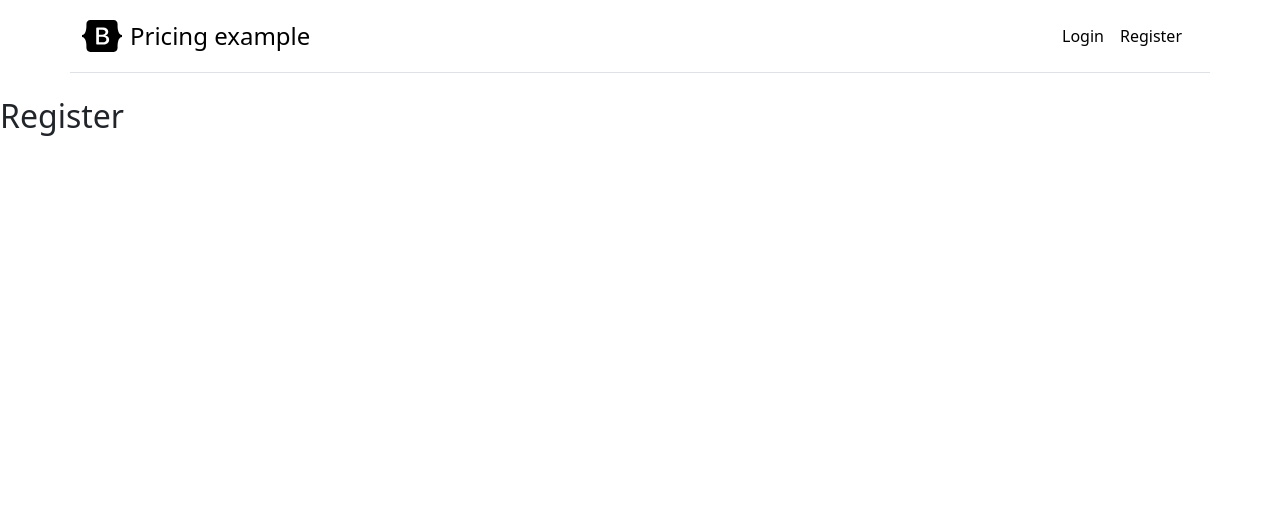
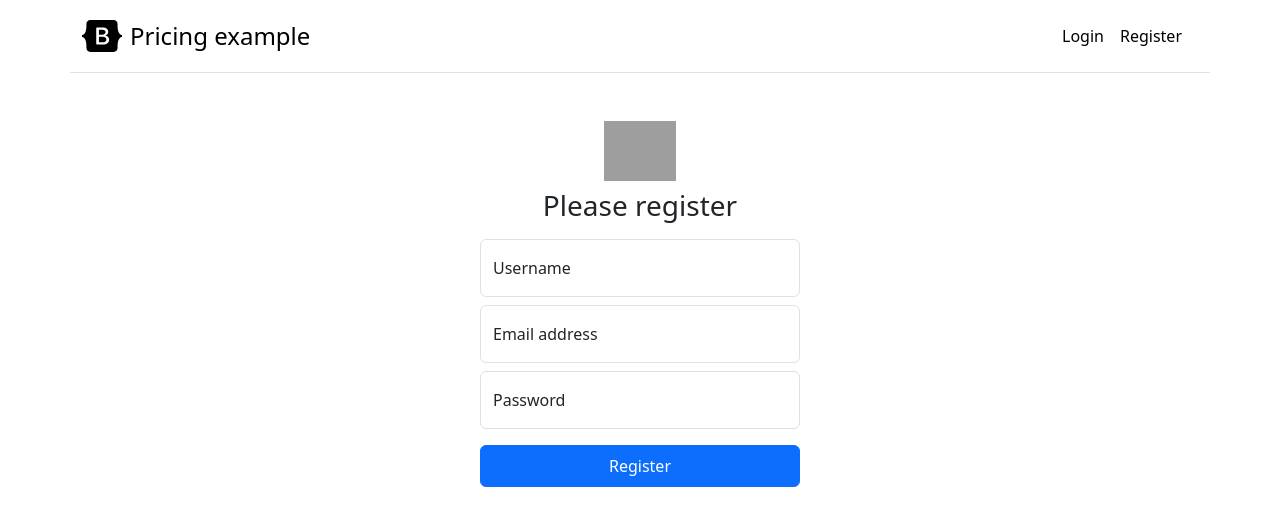
Before and after one commit to InomjonDev/Samar-Full-Stack, a React (Vite) app: page /register in a window 1280 px wide. Shown: the top 526 px of the page. Built offline with nearby package versions, Linux system fonts and the light colour scheme; grey boxes are pictures that could not be loaded.

Commit message:
Register login components

```diff
--- a/src/components/Login.jsx
+++ b/src/components/Login.jsx
@@ -1,7 +1,43 @@
+import { useState } from "react";
+import { registerLogo } from "../constants";
+import { Input } from "../ui";
+
+// const initialState = {
+// 	username: "",
+// 	email: "",
+// 	password: ""
+// };
+
 function Login() {
+	// const [name] = useState(initialState);
+
+	const [email, setEmail] = useState("");
+	const [password, setPassword] = useState("");
+
 	return (
-		<div>
-			<h2>Login</h2>
+		<div className="text-center mt-5">
+			<main class="form-signin w-25 m-auto">
+				<form>
+					<img class="mb-2" src={registerLogo} alt="" width="72" height="60" />
+					<h1 class="h3 mb-3 fw-normal">Please login</h1>
+					<Input
+						label={"Email address"}
+						state={email}
+						setState={setEmail}
+						type={"email"}
+					/>
+					<Input
+						label={"Password"}
+						state={password}
+						setState={setPassword}
+						type={"password"}
+					/>
+
+					<button class="btn btn-primary w-100 py-2 mt-2" type="submit">
+						Login
+					</button>
+				</form>
+			</main>
 		</div>
 	);
 }
--- a/src/components/Register.jsx
+++ b/src/components/Register.jsx
@@ -1,7 +1,45 @@
+import { useState } from "react";
+import { registerLogo } from "../constants";
+import { Input } from "../ui";
+
+// const initialState = {
+// 	username: "",
+// 	email: "",
+// 	password: ""
+// };
+
 function Register() {
+	// const [name] = useState(initialState);
+	const [name, setName] = useState("");
+	const [email, setEmail] = useState("");
+	const [password, setPassword] = useState("");
+
 	return (
-		<div>
-			<h2>Register</h2>
+		<div className="text-center mt-5">
+			<main class="form-signin w-25 m-auto">
+				<form>
+					<img class="mb-2" src={registerLogo} alt="" width="72" height="60" />
+					<h1 class="h3 mb-3 fw-normal">Please register</h1>
+
+					<Input label={"Username"} state={name} setState={setName} />
+					<Input
+						label={"Email address"}
+						state={email}
+						setState={setEmail}
+						type={"email"}
+					/>
+					<Input
+						label={"Password"}
+						state={password}
+						setState={setPassword}
+						type={"password"}
+					/>
+
+					<button class="btn btn-primary w-100 py-2 mt-2" type="submit">
+						Register
+					</button>
+				</form>
+			</main>
 		</div>
 	);
 }
--- a/src/constants/index.js
+++ b/src/constants/index.js
@@ -1 +1,3 @@
-export const logo = ""; // Image logo
+export const logo = ""; // Image url
+export const registerLogo =
+	"https://getbootstrap.com/docs/5.3/assets/brand/bootstrap-logo.svg";
--- /dev/null
+++ b/src/ui/Input.jsx
@@ -0,0 +1,18 @@
+import { useState } from "react";
+
+function Input({ label, state, setState, type = "text" }) {
+	return (
+		<div class="form-floating mb-2">
+			<input
+				type={type}
+				class="form-control"
+				id="floatingInput"
+				placeholder={label}
+				value={state}
+				onChange={e => setState(e.target.value)}
+			/>
+			<label for="floatingInput">{label}</label>
+		</div>
+	);
+}
+export default Input;
--- /dev/null
+++ b/src/ui/index.js
@@ -0,0 +1 @@
+export { default as Input } from "./Input";
```
